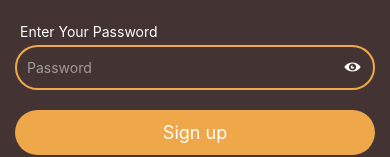
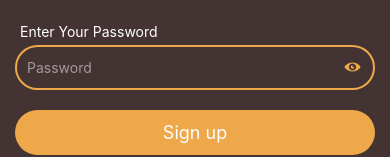
Before and after one commit to michaelilkanayev1997/NovaSound, a React Native app in the folder client/: screen / in a window 390 px wide. Shown: the part 428-585 px from the top of the page. Built offline with nearby package versions, Linux system fonts and the light colour scheme.

Commit message:
Added Toggle Password Option

```diff
--- /dev/null
+++ b/client/src/ui/PasswordVisibilityIcon.tsx
@@ -0,0 +1,17 @@
+import colors from '@utils/colors';
+import {FC} from 'react';
+import Icon from 'react-native-vector-icons/Entypo';
+
+interface Props {
+  privateIcon: boolean;
+}
+
+const PasswordVisibilityIcon: FC<Props> = ({privateIcon}) => {
+  return privateIcon ? (
+    <Icon name="eye" color={colors.SECONDARY} size={16} />
+  ) : (
+    <Icon name="eye-with-line" color={colors.SECONDARY} size={16} />
+  );
+};
+
+export default PasswordVisibilityIcon;
--- a/client/src/views/auth/SignUp.tsx
+++ b/client/src/views/auth/SignUp.tsx
@@ -1,11 +1,11 @@
 import AuthInputField from '@components/form/AuthInputField';
 import Form from '@components/form';
 import colors from '@utils/colors';
-import {FC} from 'react';
+import {FC, useState} from 'react';
 import {SafeAreaView, StyleSheet, View} from 'react-native';
 import * as yup from 'yup';
 import SubmitBtn from '@components/form/SubmitBtn';
-import Icon from 'react-native-vector-icons/Entypo';
+import PasswordVisibilityIcon from '@ui/PasswordVisibilityIcon';
 
 const signupSchema = yup.object({
   name: yup
@@ -38,6 +38,12 @@ const initialValues = {
 };
 
 const SignUp: FC<Props> = props => {
+  const [secureEntry, setSecureEntry] = useState(true);
+
+  const togglePasswordView = () => {
+    setSecureEntry(!secureEntry);
+  };
+
   return (
     <SafeAreaView style={styles.container}>
       <Form
@@ -66,10 +72,10 @@ const SignUp: FC<Props> = props => {
             placeholder="Password"
             label="Enter Your Password"
             autoCapitalize="none"
-            secureTextEntry
+            secureTextEntry={secureEntry}
             containerStyle={styles.marginBottom}
-            rightIcon={<Icon name="eye" color="white" size={16} />}
-            // onRightIconPress
+            rightIcon={<PasswordVisibilityIcon privateIcon={secureEntry} />}
+            onRightIconPress={togglePasswordView}
           />
           <SubmitBtn title="Sign up" />
         </View>
```
